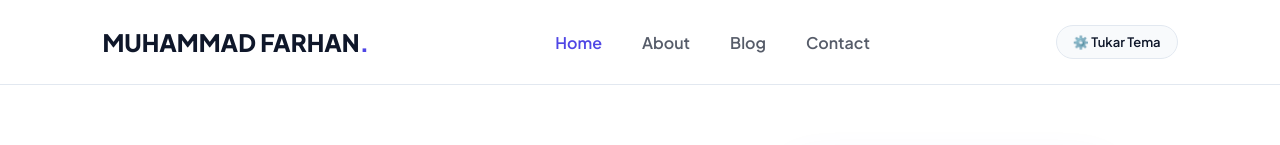
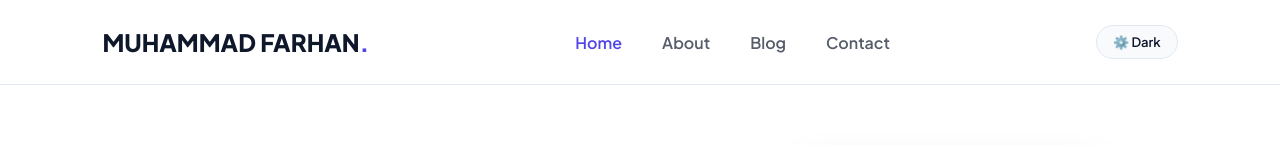
Before and after one commit to paanopie/079199-my-portfolio, a plain HTML site: page index.html in a window 1280 px wide. Shown: the top 145 px of the page. Drawn offline with Linux system fonts and the light colour scheme; grey boxes are pictures that could not be loaded.

Commit message:
Update index.html

```diff
--- a/index.html
+++ b/index.html
@@ -55,7 +55,7 @@
                 <li><a href="contact.html">Contact</a></li>
             </ul>
         </nav>
-        <button id="dark-mode-toggle" class="toggle-btn">⚙️ Tukar Tema</button>
+        <button id="dark-mode-toggle" class="toggle-btn">⚙️ Dark</button>
     </header>
 
     <main>
```
